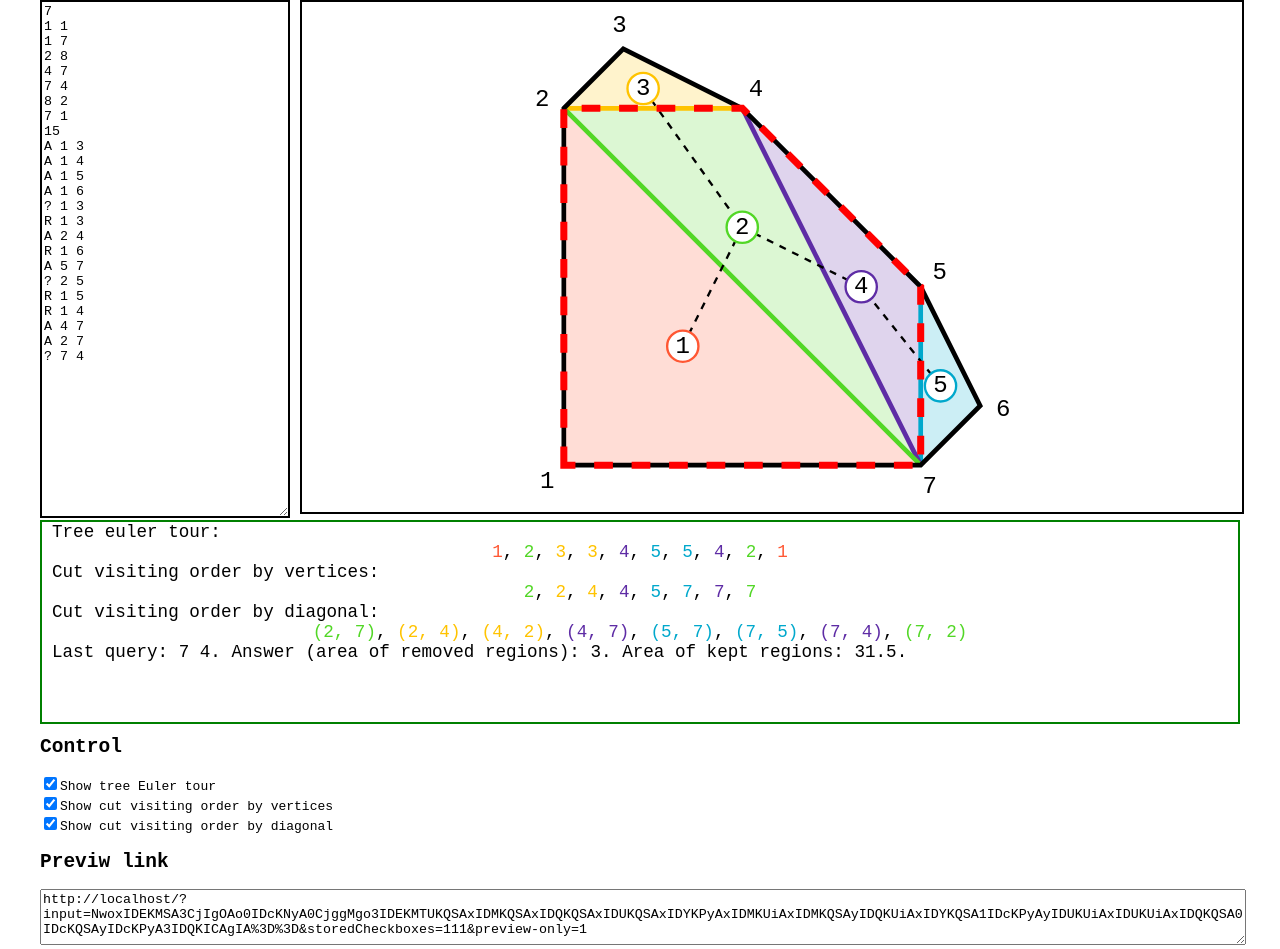
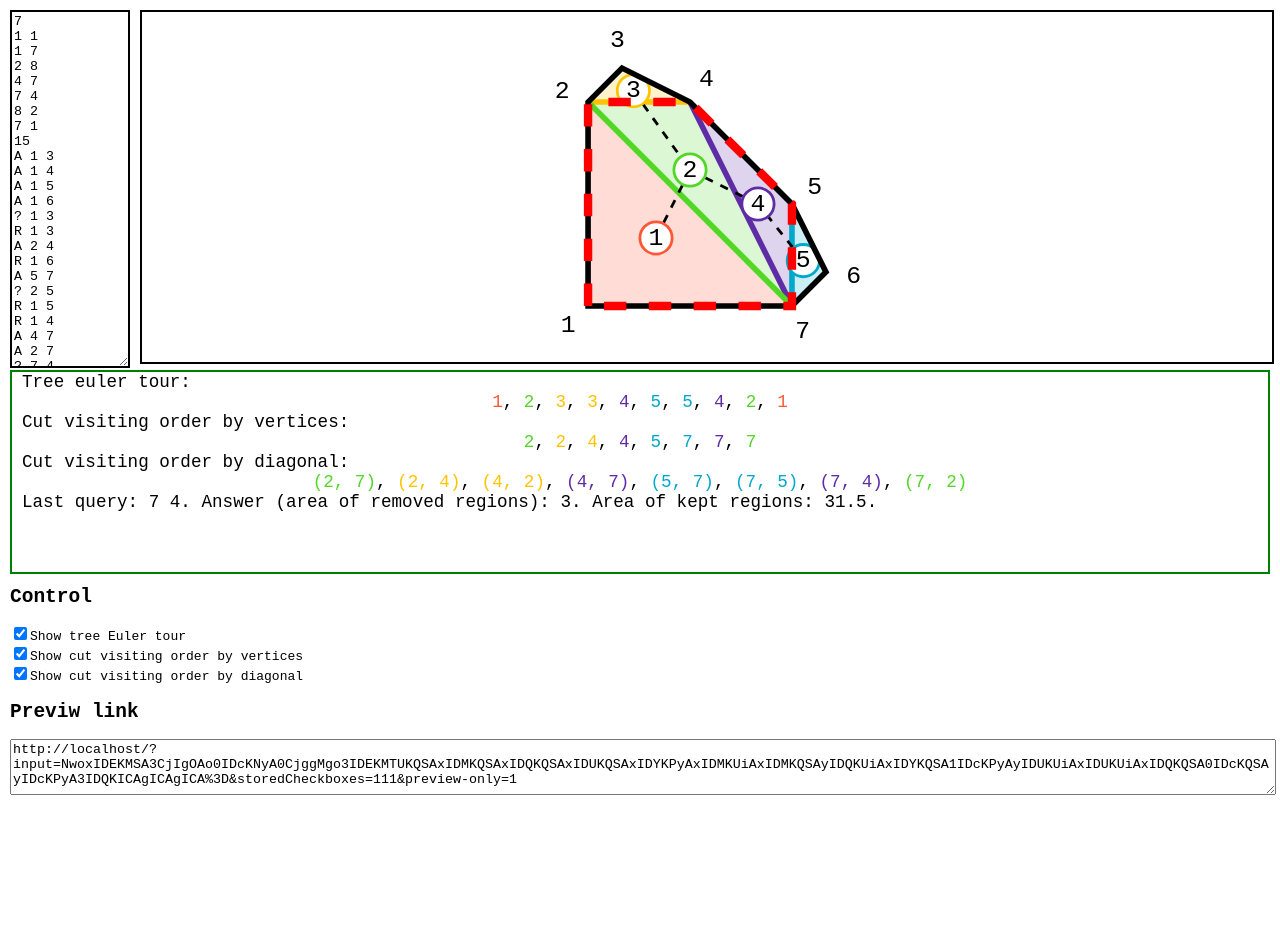
Before and after one commit to quangloc99/vietnam-icpc-2023-regional-areaquery-visualizer, a website with bundled scripts: page index.html in a window 1280 px wide. After the commit the page ends 809 px from the top, so only its background shows below. Built offline with nearby package versions, Linux system fonts and the light colour scheme.

Commit message:
Fix styling

```diff
--- a/index.html
+++ b/index.html
@@ -1,10 +1,14 @@
 <!doctype html>
 <html>
+
 <head>
-    <link href="./style.css" rel="stylesheet"></link>
+  <link href="./style.css" rel="stylesheet">
+  </link>
 </head>
+
 <body>
   <div id="main">
+    <div id="grid-layout">
       <textarea id="input" placeholder="Enter problem input:">
 7
 1 1
@@ -34,11 +38,7 @@ A 2 7
 
       <div id="status"></div>
 
-      <svg
-        id="draw"
-        xmlns="http://www.w3.org/2000/svg"
-        viewBox="0 0 10 10"
-      ></svg>
+      <svg id="draw" xmlns="http://www.w3.org/2000/svg" viewBox="0 0 10 10"></svg>
     </div>
 
     <div id="ui" class="hide-when-preview">
@@ -49,5 +49,7 @@ A 2 7
     </div>
 
     <script src="./dist/index.js"></script>
+  </div>
 </body>
+
 </html>
--- a/index.ts
+++ b/index.ts
@@ -643,7 +643,7 @@ function process() {
     };
 
     setSvgViewBox(drawElm, viewBox);
-    const svgFontSize = Math.min(drawElmBounding.width, drawElmBounding.height) / 50;
+    const svgFontSize = Math.min(drawElmBounding.width, drawElmBounding.height) / 40;
     drawElm.style.setProperty('font-size', svgFontSize.toString());
 
     const paddedViewBox = extendViewBox(viewBox, -0.05);
--- a/style.css
+++ b/style.css
@@ -1,21 +1,22 @@
 body {
-    max-width: 1200px;
     margin: 0 auto;
     font-family: monospace;
 }
 
 #main {
+    padding: 10px;
+}
+
+#grid-layout {
     display: grid;
     grid-template-rows: 1fr 200px;
-    grid-template-columns: 250px 1fr;
+    grid-template-columns: 120px 1fr;
     grid-template-areas:
         "input draw"
         "status status";
     gap: 10px;
-    width: 100%;
-    height: 90vh;
+    height: 70vh;
     margin: 0;
-    padding: 0;
 }
 
 #input, #status, #draw {
```
Lines whose indentation alone changed are shown as unchanged.
